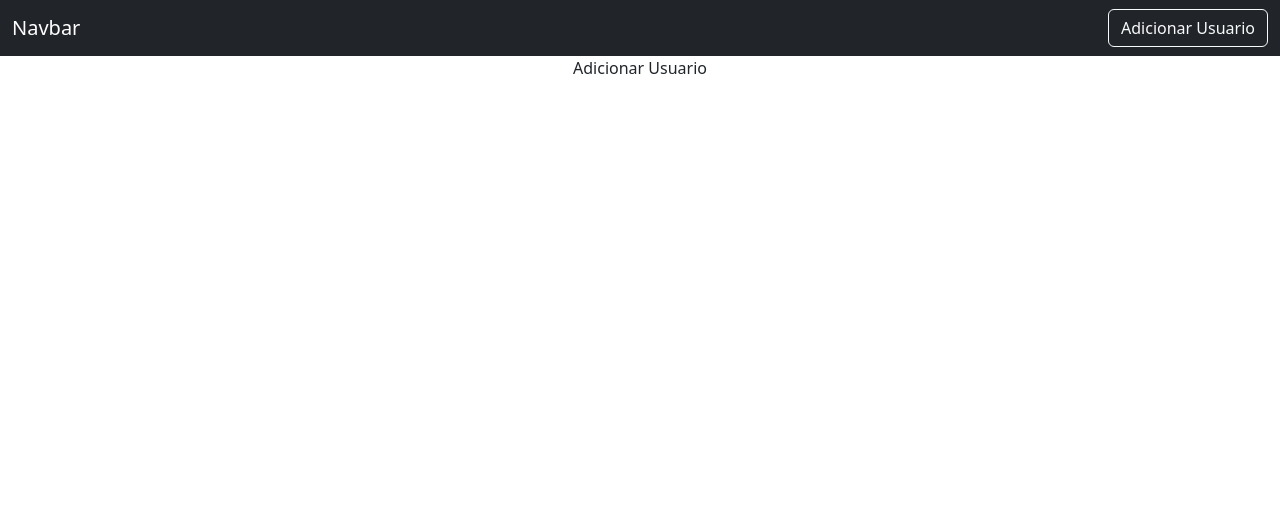
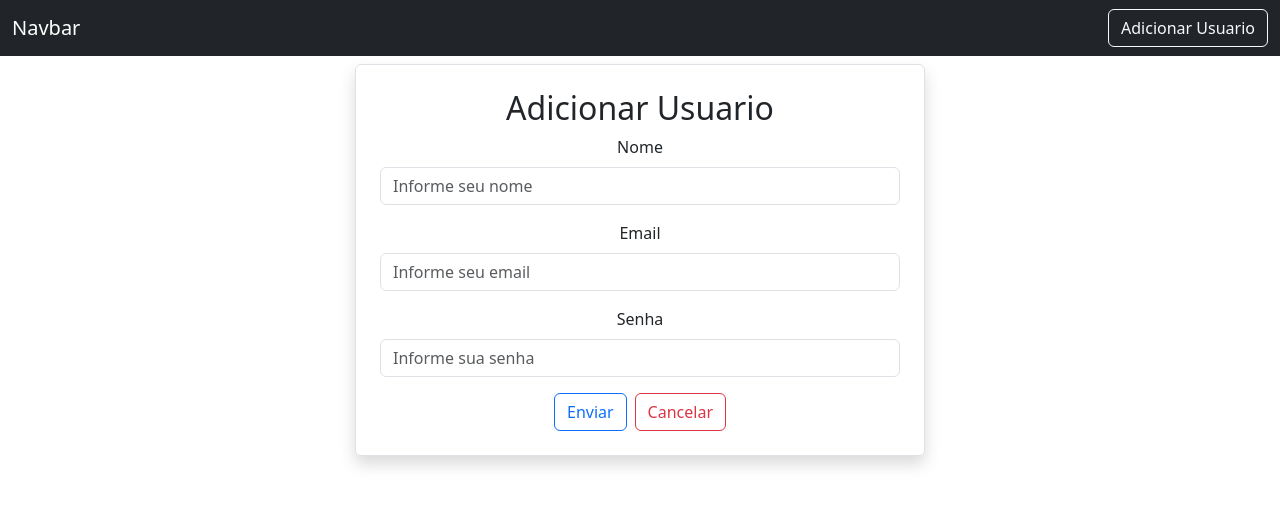
Before and after one commit to profdiegoinacio/ads165-1-trabalho-final-vitorio-o-ser-perfeito, a React (Create React App) app in the folder frontend/: page /adduser in a window 1280 px wide. Shown: the top 506 px of the page. Built offline with nearby package versions, Linux system fonts and the light colour scheme.

Commit message:
criado formulario para adicionar usuario

```diff
--- a/frontend/src/users/AddUser.js
+++ b/frontend/src/users/AddUser.js
@@ -2,6 +2,34 @@ import React from 'react'
 
 export default function AddUser() {
   return (
-    <div>Adicionar Usuario</div>
+    <div className="container">
+        <div className="row">
+            <div className="col-md-6 offset-md-3 border rounded p-4 mt-2 shadow">
+                <h2 className="text-center">
+                    Adicionar Usuario
+                </h2>
+                <div className="mb-3">
+                    <label htmlFro="Name" className="form-label">
+                        Nome
+                    </label>
+                    <input type={"text"} className="form-control" placeholder="Informe seu nome" name="name" />
+                </div>
+                <div className="mb-3">
+                    <label htmlFro="Email" className="form-label">
+                        Email
+                    </label>
+                    <input type={"email"} className="form-control" placeholder="Informe seu email" name="email" />
+                </div>
+                <div className="mb-3">
+                    <label htmlFro="Password" className="form-label">
+                        Senha
+                    </label>
+                    <input type={"password"} className="form-control" placeholder="Informe sua senha" name="password" />
+                </div>
+                <button type="submit" className="btn btn-outline-primary mx-1">Enviar</button>
+                <button type="submit" className="btn btn-outline-danger mx-1 ">Cancelar</button>
+            </div>
+        </div>
+    </div>
   )
 }
```
